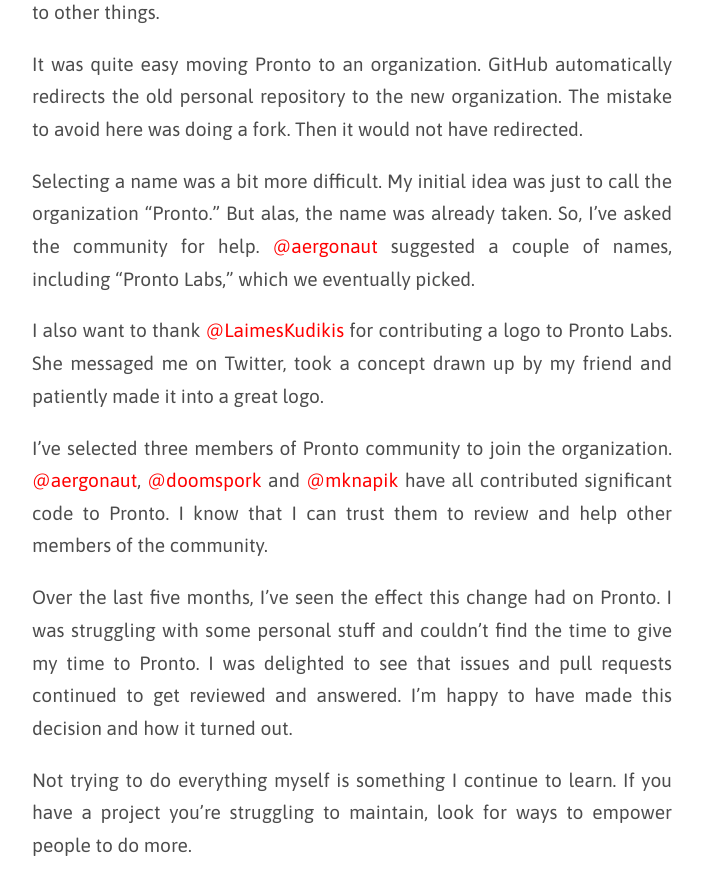
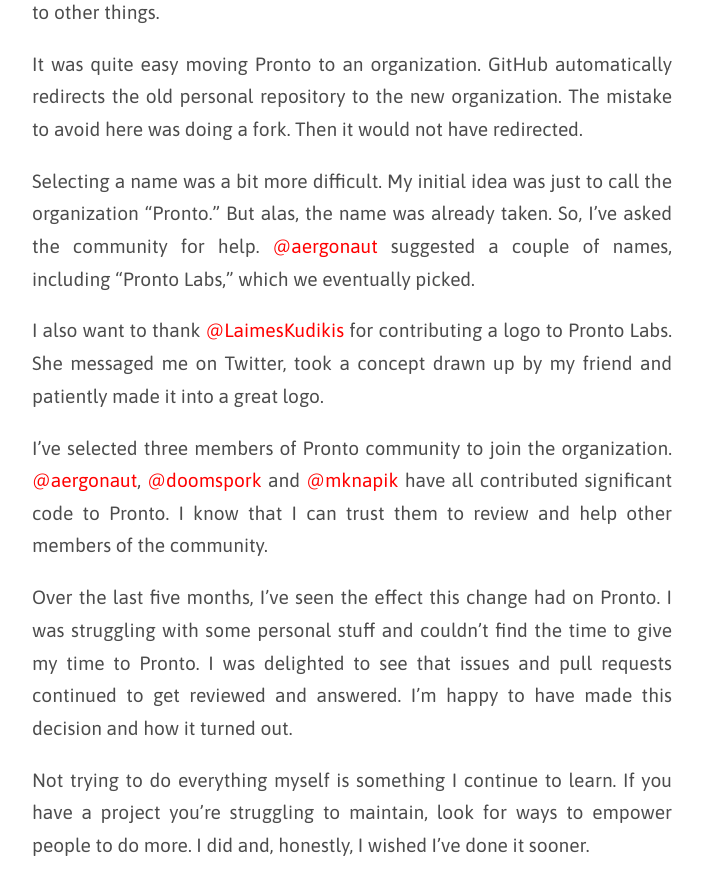
Before and after one commit to mmozuras/mmozuras.github.com, a Jekyll site: the page built from post/_posts/2017-10-26-pronto-labs.md, in a window 1280 px wide and 900 px high, scrolled down 1144 px. Shown: the top 895 px of the window, without its empty margins (288-991 px from the left). Built offline with Jekyll 4.4.1, drawn with Linux system fonts in a browser that asks for light colours; comment, search, counter and statistics services are not loaded.

Commit message:
Add a final sentence to Pronto Labs

```diff
--- a/post/_posts/2017-10-26-pronto-labs.md
+++ b/post/_posts/2017-10-26-pronto-labs.md
@@ -24,4 +24,4 @@
 
 Over the last five months, I've seen the effect this change had on Pronto. I was struggling with some personal stuff and couldn't find the time to give my time to Pronto. I was delighted to see that issues and pull requests continued to get reviewed and answered. I'm happy to have made this decision and how it turned out.
 
-Not trying to do everything myself is something I continue to learn. If you have a project you're struggling to maintain, look for ways to empower people to do more.
+Not trying to do everything myself is something I continue to learn. If you have a project you're struggling to maintain, look for ways to empower people to do more. I did and, honestly, I wished I've done it sooner.
```
